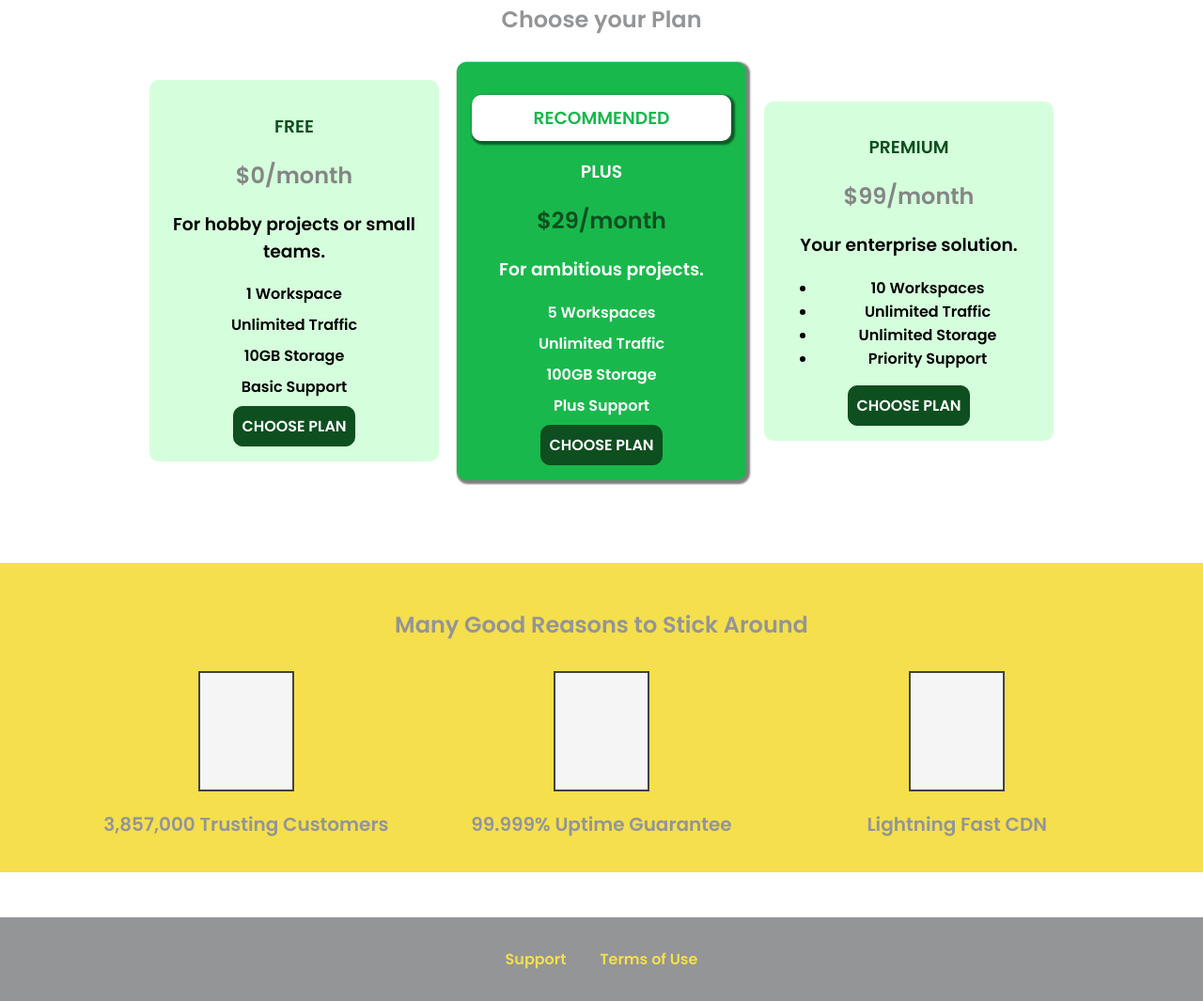
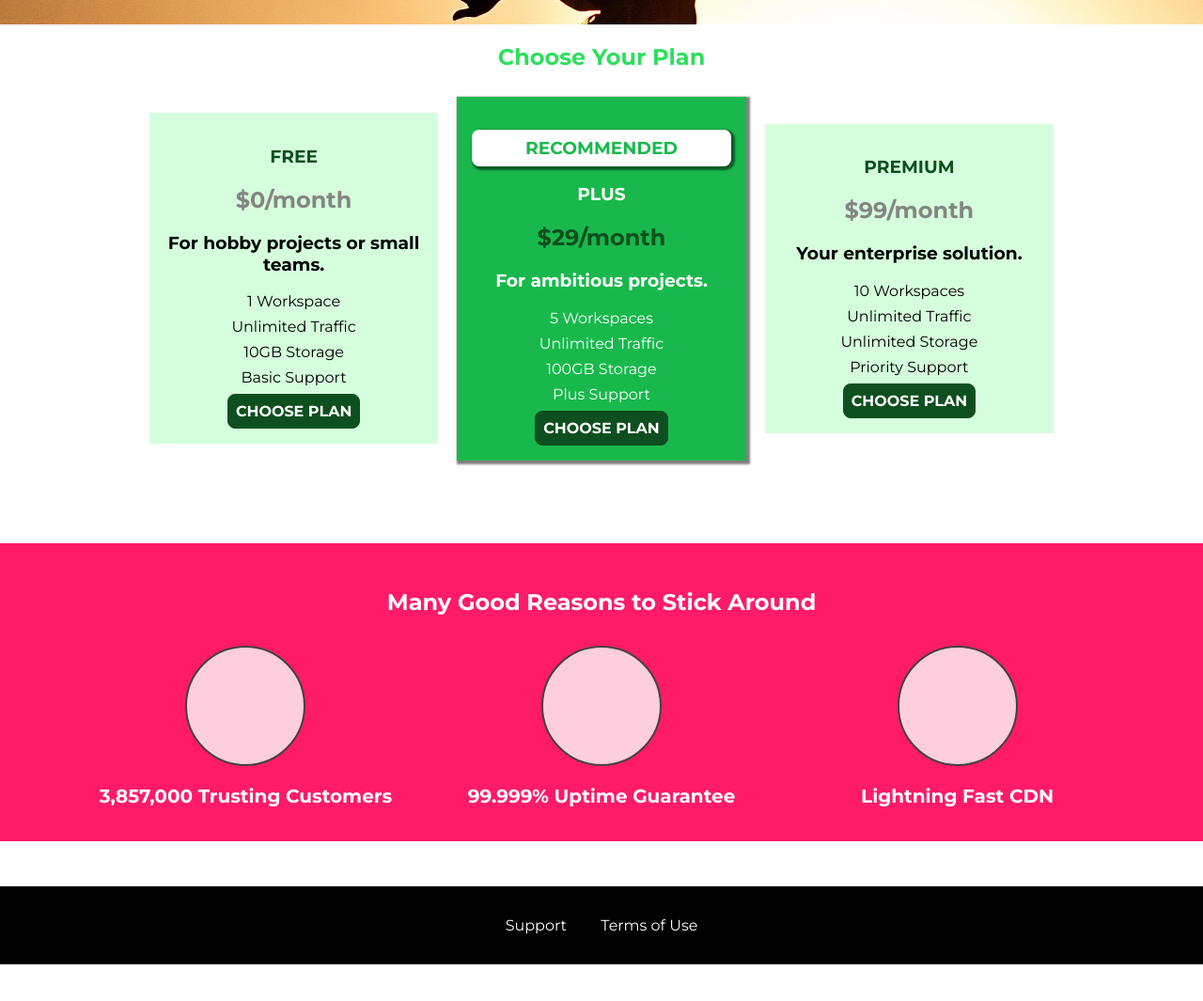
Before and after one commit to Ju-Tsu/101, a plain HTML site: page index.html in a window 1280 px wide. Shown: the part 545-1610 px from the top of the page at 94% size. After the commit the page ends 1571 px from the top, so only its background shows below. Drawn offline with Linux system fonts and the light colour scheme; a web font is replaced by a local one.

Commit message:
background_backup

```diff
--- a/index.html
+++ b/index.html
@@ -6,10 +6,10 @@
     <meta http-equiv="X-UA-Compatible" content="ie=edge">
     <title>uHost</title>
     <link rel="shortcut icon" href="favicon.png">
-    <link rel="preconnect" href="https://fonts.googleapis.com"><link rel="preconnect" href="https://fonts.gstatic.com" crossorigin>
-    <link href="https://fonts.googleapis.com/css2?family=Poppins:wght@600&family=Zen+Dots&display=swap" rel="stylesheet">
-   <link rel="stylesheet" href="shared.css">
-   <link rel="stylesheet" href="main.css">
+    <link href="https://fonts.googleapis.com/css?family=Anton" rel="stylesheet">
+    <link href="https://fonts.googleapis.com/css?family=Montserrat:400,700" rel="stylesheet">
+    <link rel="stylesheet" href="shared.css">
+    <link rel="stylesheet" href="main.css">
 </head>
 
 <body>
@@ -18,14 +18,14 @@
             <a href="index.html" class="main-header__brand">
                 uHost
             </a>
-        </div><nav class="main-nav">
+        </div>
+        <nav class="main-nav">
             <ul class="main-nav__items">
                 <li class="main-nav__item">
                     <a href="packages/index.html">Packages</a>
                 </li>
                 <li class="main-nav__item">
                     <a href="customers/index.html">Customers</a>
-                    <a href="customers/index.html" style="display: none">Customers </a>
                 </li>
                 <li class="main-nav__item main-nav__item--cta">
                     <a href="start-hosting/index.html">Start Hosting</a>
@@ -33,23 +33,22 @@
             </ul>
         </nav>
     </header>
-
     <main>
         <section id="product-overview">
             <h1>Get the freedom you deserve.</h1>
         </section>
         <section id="plans">
-            <h1 class="section-title">Choose your Plan</h1>
+            <h1 class="section-title">Choose Your Plan</h1>
             <div class="plan__list">
                 <article class="plan">
                     <h1 class="plan__title">FREE</h1>
                     <h2 class="plan__price">$0/month</h2>
                     <h3>For hobby projects or small teams.</h3>
                     <ul class="plan__features">
-                        <li>1 Workspace</li>
-                        <li>Unlimited Traffic</li>
-                        <li>10GB Storage</li>
-                        <li>Basic Support</li>
+                        <li class="plan__feature">1 Workspace</li>
+                        <li class="plan__feature">Unlimited Traffic</li>
+                        <li class="plan__feature">10GB Storage</li>
+                        <li class="plan__feature">Basic Support</li>
                     </ul>
                     <div>
                         <button class="button">CHOOSE PLAN</button>
@@ -61,10 +60,10 @@
                     <h2 class="plan__price">$29/month</h2>
                     <h3>For ambitious projects.</h3>
                     <ul class="plan__features">
-                        <li>5 Workspaces</li>
-                        <li>Unlimited Traffic</li>
-                        <li>100GB Storage</li>
-                        <li>Plus Support</li>
+                        <li class="plan__feature">5 Workspaces</li>
+                        <li class="plan__feature">Unlimited Traffic</li>
+                        <li class="plan__feature">100GB Storage</li>
+                        <li class="plan__feature">Plus Support</li>
                     </ul>
                     <div>
                         <button class="button">CHOOSE PLAN</button>
@@ -74,12 +73,12 @@
                     <h1 class="plan__title">PREMIUM</h1>
                     <h2 class="plan__price">$99/month</h2>
                     <h3>Your enterprise solution.</h3>
-                    <ul>
-                        <li>10 Workspaces</li>
-                        <li>Unlimited Traffic</li>
-                        <li>Unlimited Storage</li>
-                        <li>Priority Support</li>
-                    </ul class="plan__features">
+                    <ul class="plan__features">
+                        <li class="plan__feature">10 Workspaces</li>
+                        <li class="plan__feature">Unlimited Traffic</li>
+                        <li class="plan__feature">Unlimited Storage</li>
+                        <li class="plan__feature">Priority Support</li>
+                    </ul>
                     <div>
                         <button class="button">CHOOSE PLAN</button>
                     </div>
--- a/main.css
+++ b/main.css
@@ -1,20 +1,25 @@
+
+
 #product-overview {
-    background:url("freedom.jpg");
+    background: url("freedom.jpg");
     width: 100%;
     height: 528px;
     padding: 10px;
-
+    margin-top: 43px;
+    position: relative;
 }
 
 .section-title {
-    color: #939597;
-    font-family: inherit;
+    color: #2ddf5c;
     text-align: center;
 }
 
 #product-overview h1 {
     color: white;
-    font-family: 'Montserrat', sans-serif;
+    font-family: 'Anton', sans-serif;
+    position: absolute;
+    bottom: 5%;
+    left: 3%;
 }
 
 .plan__list {
@@ -24,29 +29,27 @@
 }
 
 .plan {
-    background-color: #d5ffdc;
+    background: #d5ffdc;
     text-align: center;
     padding: 16px;
     margin: 8px;
     display: inline-block;
     width: 30%;
     vertical-align: middle;
-    border-radius: 10px;
 }
 
 .plan--highlighted {
-    background-color: #19b84c;
+    background: #19b84c;
     color: white;
     box-shadow: 2px 2px 2px 2px rgba(0, 0, 0, 0.5);
-    border-radius: 10px;
 }
 
 .plan__annotation {
     background: white;
     color: #19b84c;
-    padding: 10px;
+    padding: 8px;
     box-shadow: 2px 2px 2px 2px rgba(0, 0, 0, 0.5);
-    border-radius: 10px;
+    border-radius: 8px;
 }
 
 .plan__title {
@@ -54,7 +57,7 @@
 }
 
 .plan__price {
-    color: rgb(133, 133, 133);
+    color: #858585;
 }
 
 .plan--highlighted .plan__title {
@@ -71,18 +74,18 @@
     padding: 0;
 }
 
-.plan__features li {
+.plan__feature {
     margin: 8px 0;
 }
 
 #key-features {
-    background: #F5DF4D;
+    background: #ff1b68;
     margin-top: 80px;
     padding: 16px;
 }
 
 #key-features .section-title {
-    color: #939597;
+    color: white;
     margin: 32px;
 }
 
@@ -100,16 +103,21 @@
 }
 
 .key-feature__image {
-    background: whitesmoke;
-    width: 102px;
+    background: #ffcede;
+    width: 128px;
     height: 128px;
     border: 2px solid #424242;
+    border-radius: 50%;
     margin: auto;
 }
 
 .key-feature__description {
-    text-align: auto;
+    text-align: center;
     font-weight: bold;
-    color: #939597;
+    color: white;
     font-size: 20px;
 }
+
+/* h1 {
+    font-family: sans-serif;
+} */
--- a/shared.css
+++ b/shared.css
@@ -3,7 +3,7 @@
 }
 
 body {
-    font-family: 'Poppins', sans-serif;
+    font-family: 'Montserrat', sans-serif;
     margin: 0;
 }
 
@@ -12,10 +12,10 @@ body {
     position: fixed;
     top: 0;
     left: 0;
-    background-color: aquamarine;
+    background: #2ddf5c;
     padding: 8px 16px;
     z-index: 1;
- }
+}
 
 .main-header > div {
     display: inline-block;
@@ -42,11 +42,9 @@ body {
     list-style: none;
 }
 
-
 .main-nav__item {
     display: inline-block;
     margin: 0 16px;
-    text-decoration: none;
 }
 
 .main-nav__item a {
@@ -57,27 +55,27 @@ body {
 }
 
 .main-nav__item a:hover,
-.main-nav__item a:hover {
+.main-nav__item a:active {
     color: white;
     border-bottom: 5px solid white;
 }
 
 .main-nav__item--cta a {
     color: white;
-    background-color: #59c59c;
+    background: #ff1b68;
     padding: 8px 16px;
     border-radius: 8px;
 }
 
 .main-nav__item--cta a:hover,
 .main-nav__item--cta a:active {
-    color: #59c59c;
+    color: #ff1b68;
     background: white;
     border: none;
 }
 
 .main-footer {
-    background-color: #939597;
+    background: black;
     padding: 32px;
     margin-top: 48px;
 }
@@ -95,14 +93,13 @@ body {
 }
 
 .main-footer__link a {
-    color: #F5DF4D;
+    color: white;
     text-decoration: none;
 }
 
 .main-footer__link a:hover,
 .main-footer__link a:active {
-    color: black;
-
+    color: #ccc;
 }
 
 .button {
@@ -111,16 +108,15 @@ body {
     font: inherit;
     border: 1.5px solid #0e4f1f;
     padding: 8px;
-    border-radius: 10px;
+    border-radius: 8px;
     font-weight: bold;
     cursor: pointer;
 }
 
-button:hover,
+.button:hover,
 .button:active {
-    color: #59c59c;
     background: white;
-    border: none;
+    color: #0e4f1f;
 }
 
 .button:focus {
```
Also changed, not shown: packages/index.html (+7 -8 lines), packages/packages.css (+30 -16 lines), images/1plans-background.jpg (deleted), images/plans-background.jpg, 2 other files.
